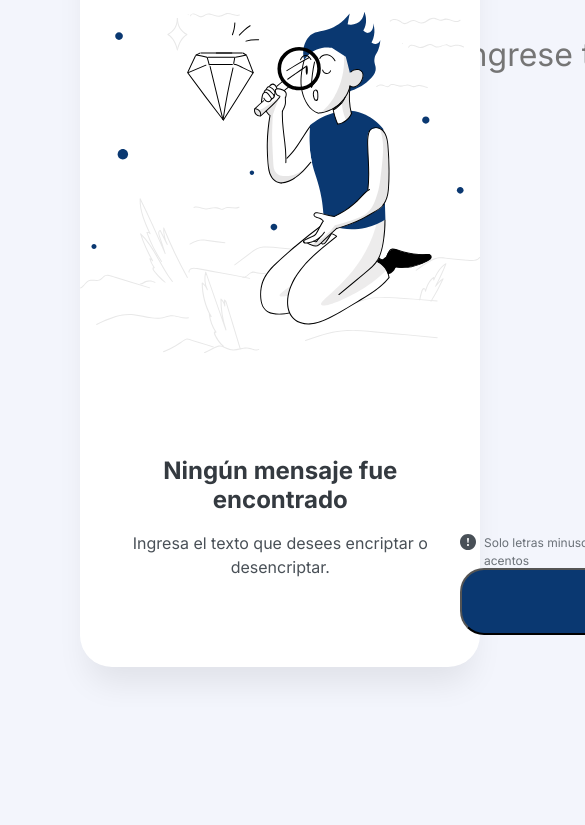
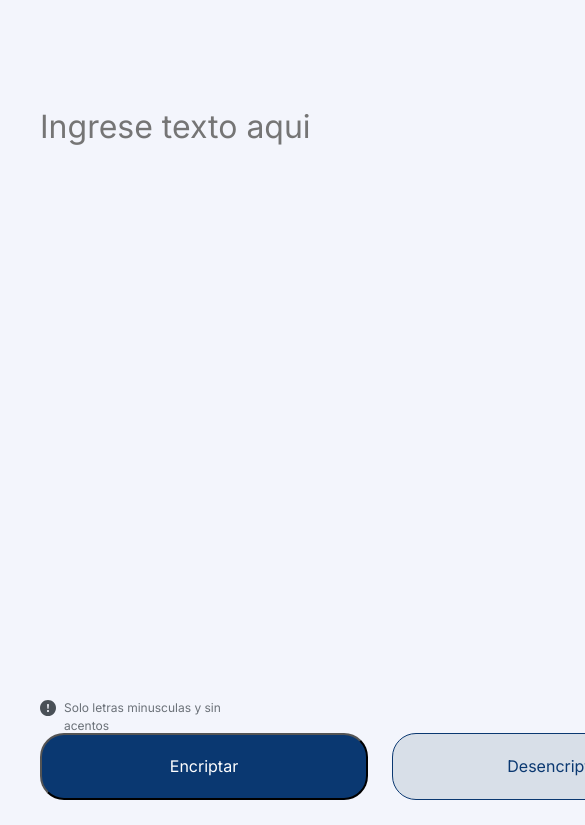
Before and after one commit to LautaroTresca/Challenge-Oracle-One, a plain HTML site: page index.html in a window 390 px wide. Shown: the part 137-962 px from the top of the page, 585 px wide, since content can reach past the window. Before the commit the page ends 844 px from the top, so only its background shows below. Drawn offline with nearby package versions, Linux system fonts and the light colour scheme; some packages are replaced by stand-ins of ours; a script that the page names is missing.

Commit message:
vistas en tablet

```diff
--- a/index.css
+++ b/index.css
@@ -5,12 +5,10 @@
 }
 
 body{
+    position: relative;
+    width: 1440px;
+    height: 1024px;
     background: #F3F5FC;
-    position: absolute;
-    width: 77%;
-    height: 100%;
-    left: 220px;
-    right: 220px;
 }
 
 header{
@@ -38,7 +36,7 @@ main{
 .ingreseTextoAqui{
     position: absolute;
     width: 577px;
-    height: 48px;
+    height: 560px;
     top: 168px;
     left: 240px;
     font-family: "Inter";
@@ -202,6 +200,7 @@ main{
 .textarea{
     position: relative;
     width: 80%;
+    height: 675px;
     margin: 32px;
     border: none;
     resize: none;
@@ -210,7 +209,6 @@ main{
     font-weight: 400;
     font-size: 24px;
     line-height: 150%;
-    overflow-y: hidden;
 }
 
 .botonCopiar{
@@ -244,3 +242,115 @@ main{
     font-weight: 400;
     font-size: 16px;
 }
+
+@media screen and (max-width: 768px) {
+    body{
+        background: #F3F5FC;
+        position: absolute;
+        width: 100%;
+        height: 1174px;
+        left: 0;
+        right: 0;
+    }
+
+    header{
+        display: block;
+        position: absolute;
+        left: 5.21%;
+        right: 90.74%;
+        top: 6.25%;
+        bottom: 89.8%;
+    }
+
+
+    .ingreseTextoAqui{
+        position: absolute;
+        width: 688px;
+        height: 48px;
+        left: 40px;
+        top: 240px;
+        font-family: 'Inter';
+        font-style: normal;
+        font-weight: 400;
+        font-size: 32px;
+        line-height: 150%;
+        color: #0A3871;
+    }
+
+
+    .contenedorAdvertencia{
+        display: flex;
+        flex-direction: row;
+        align-items: center;
+        padding: 0px;
+        gap: 8px;
+
+        position: absolute;
+        width: 229px;
+        height: 18px;
+        left: 40px;
+        top: 836px;
+    }
+
+    .contenedorBotones{
+        display: flex;
+        flex-direction: row;
+        align-items: flex-start;
+        padding: 0px;
+        gap: 24px;
+
+        position: absolute;
+        width: 688px;
+        height: 67px;
+        left: 40px;
+        top: 870px;
+    }
+
+
+    .rectangulo{
+        display: flex;
+        flex-direction: column;
+        align-items: center;
+        gap: 32px;
+        position: absolute;
+        width: 688px;
+        height: 133px;
+        left: 40px;
+        top: 1001px;
+    }
+
+    .ningunMensajeEncontrado{
+        display: flex;
+        flex-direction: column;
+        width: 624px;
+        justify-content: center;
+    }
+
+    .mensajeRecuadro{
+        width: 100%;
+        height: 100%;
+    }
+
+    .muñeco{
+        display: none;
+    }
+
+
+    .rectangulo2{
+        display: none;
+        flex-direction: column;
+        align-items: center;
+        gap: 32px;
+        position: absolute;
+        width: 688px;
+        height: 343px;
+        left: 40px;
+        top: 1001px;
+    }
+
+    .botonCopiar{
+        width: 624px;
+        height: 67px;
+        padding: 24px;
+    }
+}
--- a/index.html
+++ b/index.html
@@ -4,8 +4,9 @@
     <meta charset="UTF-8">
     <meta http-equiv="X-UA-Compatible" content="IE=edge">
     <meta name="viewport" content="width=device-width, initial-scale=1.0">
+    <link rel="stylesheet" href="index.css">
     <link rel="stylesheet" type="text/css" href="https://cdn.jsdelivr.net/npm/toastify-js/src/toastify.min.css">
-    <link rel="stylesheet" href="index.css">
+    <link rel="stylesheet" href="https://cdn.jsdelivr.net/npm/sweetalert2@11.7.5/dist/sweetalert2.min.css">
     <title>Encriptador De Texto</title>
 </head>
 <body>
@@ -14,10 +15,10 @@
     </header>
 
     <main>
-        <input class="ingreseTextoAqui" type="text" placeholder="Ingrese texto aqui" id="textoSinEncriptar">
+        <textarea class="ingreseTextoAqui" type="text" placeholder="Ingrese texto aqui" id="textoSinEncriptar"></textarea>
 
         <aside class="rectangulo">
-            <img src="img/Muñeco.svg" alt="dibujo-muñeco">
+            <img class="muñeco" src="img/Muñeco.svg" alt="dibujo-muñeco">
             <section class="contenedorMensajesRectangulo">
                 <p class="ningunMensajeEncontrado">Ningún mensaje fue encontrado</p>
                 <p class="mensajeRecuadro">Ingresa el texto que desees encriptar o desencriptar.</p>
@@ -31,8 +32,8 @@
         </aside>
 
         <section class="contenedorAdvertencia">
-                <img class="signoExclamacion" src="img/bi_exclamation-circle-fill.svg" alt="signo-exclamacion">
-                <p class="textoAdvertencia">Solo letras minusculas y sin acentos</p>
+            <img class="signoExclamacion" src="img/bi_exclamation-circle-fill.svg" alt="signo-exclamacion">
+            <p class="textoAdvertencia">Solo letras minusculas y sin acentos</p>
         </section>
 
         <section class="contenedorBotones">
@@ -44,5 +45,6 @@
 
     <script src="main.js"></script>
     <script type="text/javascript" src="https://cdn.jsdelivr.net/npm/toastify-js"></script>
+    <script src="https://cdn.jsdelivr.net/npm/sweetalert2@11.7.5/dist/sweetalert2.all.min.js"></script>
 </body>
 </html>
```
